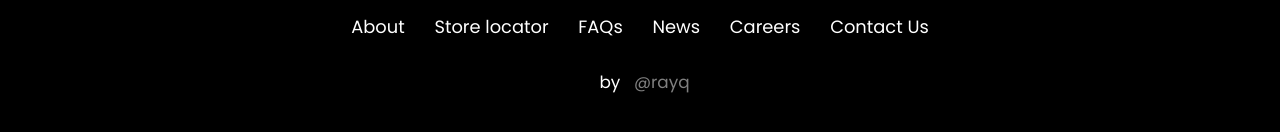
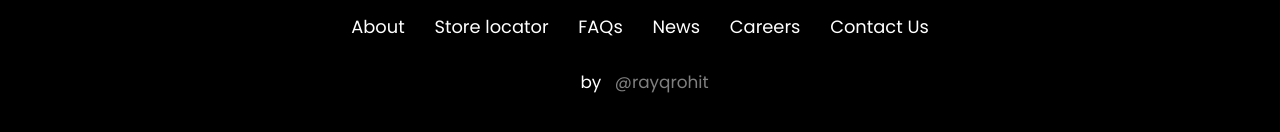
Before and after one commit to RayqRohit/ecomm, a React (Create React App) app: page / in a window 1280 px wide. Shown: the part 3306-3438 px from the top of the page. Built offline with nearby package versions, Linux system fonts and the light colour scheme; a web font is replaced by a local one.

Commit message:
First Commit

```diff
--- a/src/components/Footer.jsx
+++ b/src/components/Footer.jsx
@@ -20,7 +20,7 @@ function Footer() {
             style={{ color: "gray" }}
             href="#"
           >
-            &nbsp; @rayq
+            &nbsp; @rayqrohit
           </a>
         </p>
       </footer>
--- a/src/components/Navbar.css
+++ b/src/components/Navbar.css
@@ -19,7 +19,7 @@
 }
 
 .nav-container.cont-sticky {
-    height: 8.4rem !important;
+    height: 8.5rem !important;
 }
 
 .navbar-fixed {
```
